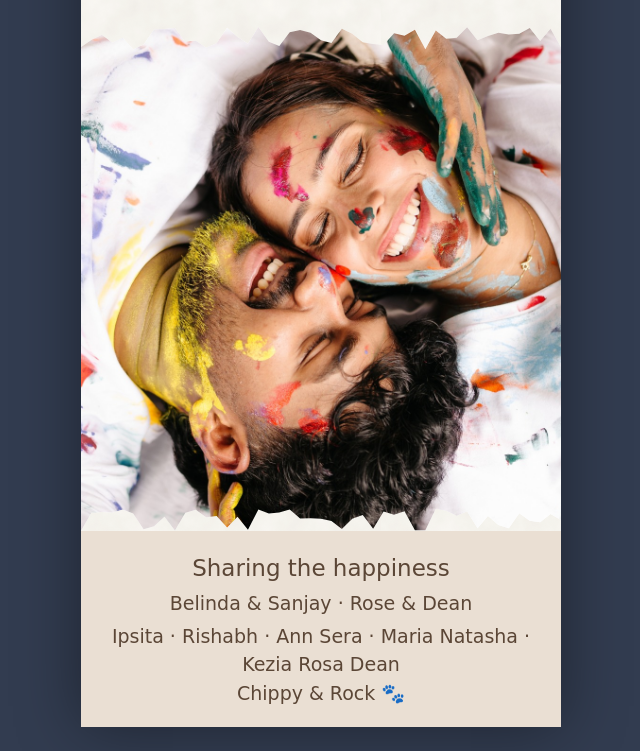
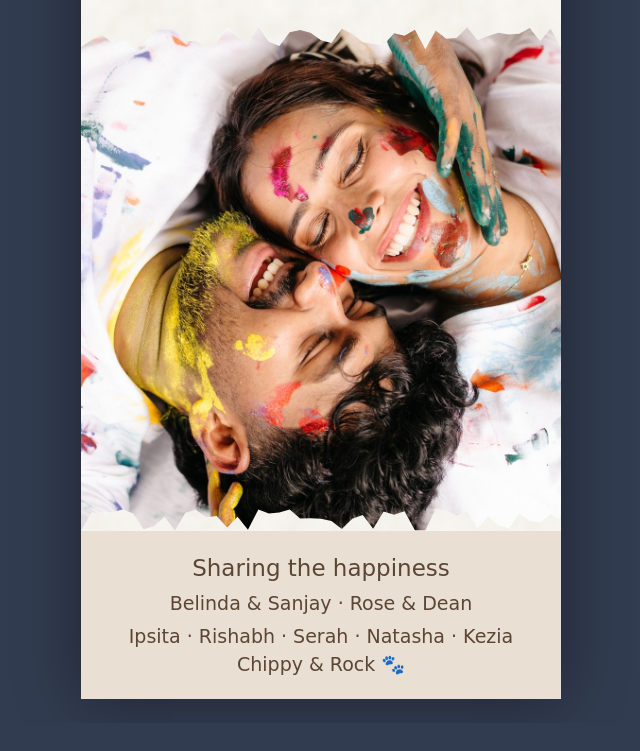
Before and after one commit to skenllp/stev-susan, a plain HTML site: page index.html in a window 1280 px wide. Shown: the part 5252-6003 px from the top of the page, without its empty margins (319-959 px from the left). After the commit the page ends 5975 px from the top, so only its background shows below. Drawn offline with nearby package versions, Linux system fonts and the light colour scheme; a web font is replaced by a local one.

Commit message:
Initial commit after spelling fix

```diff
--- a/index.html
+++ b/index.html
@@ -244,7 +244,7 @@
     <div class="sharing">
       <p class="sharing-title">Sharing the happiness</p>
       <p>Belinda &amp; Sanjay · Rose &amp; Dean</p>
-      <p>Ipsita · Rishabh · Ann Sera · Maria Natasha · Kezia Rosa Dean <br>  Chippy &amp; Rock 🐾</p>
+      <p>Ipsita · Rishabh · Serah · Natasha · Kezia <br>  Chippy &amp; Rock 🐾</p>
     </div>
   </section>
 
```
